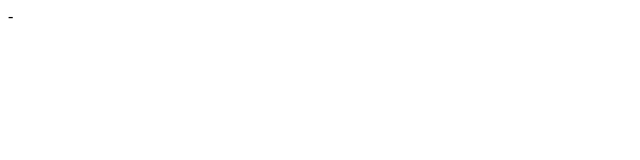
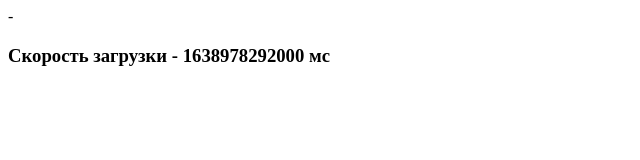
Before and after one commit to alexeymoskvinov/WebITMO, a plain HTML site: page minus.html in a window 1280 px wide. Shown: the whole page, without its empty margins (0-640 px from the left). Drawn offline with Linux system fonts and the light colour scheme.

Commit message:
start time

```diff
--- a/minus.html
+++ b/minus.html
@@ -5,6 +5,11 @@
     <title>Minus</title>
 </head>
 <body>
+<script src="startTime.js"></script>
     -
+
+    <footer>
+        <div id="speedFooter"></div>
+    </footer>
 </body>
 </html>
--- /dev/null
+++ b/startTime.js
@@ -0,0 +1,9 @@
+var startTime = Date.now();
+window.onload = function() {
+    let speed = startTime - performance.now()
+    var tag = document.createElement("h3");
+    var text = document.createTextNode(`Скорость загрузки - ${speed} мс`);
+    tag.appendChild(text);
+    var element = document.getElementById("speedFooter");
+    element.appendChild(tag);
+}
```
Also changed, not shown: code.html (+5 -0 lines), index.html (+2 -0 lines), 1 other file.
